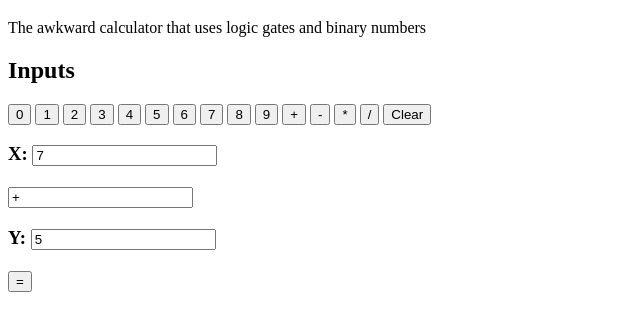
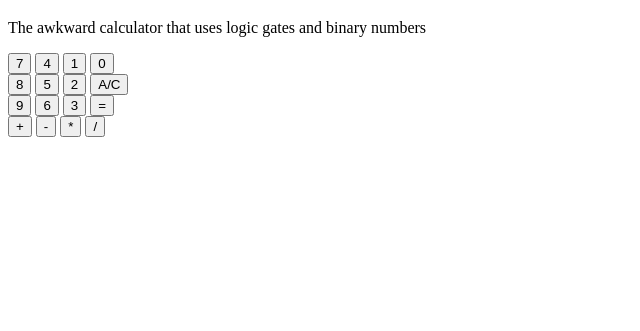
Before and after one commit to CyprianESPI/odin-logicalc, a plain HTML site: page index.html in a window 1280 px wide. Shown: the part 61-392 px from the top of the page, without its empty margins (0-640 px from the left). Drawn offline with Linux system fonts and the light colour scheme.

Commit message:
Change style to display cal buttons

```diff
--- a/index.html
+++ b/index.html
@@ -6,6 +6,7 @@
     <meta name="viewport" content="width=device-width, initial-scale=1.0">
     <title>LogiCalc</title>
 
+    <link rel="stylesheet" href="styles.css" />
     <script src="index.js" defer></script>
 </head>
 
@@ -14,55 +15,37 @@
 
     <p>The awkward calculator that uses logic gates and binary numbers</p>
 
-    <h2>Inputs</h2>
-
     <main>
-        <div>
         <div id="result"></div>
 
-            <div id="calcBtns">
+        <div class="calculator">
+            <div class="flex-grid">
+                <div class="col">
+                    <button id="7" onclick="btnClick(7)">7</button>
+                    <button id="4" onclick="btnClick(4)">4</button>
+                    <button id="1" onclick="btnClick(1)">1</button>
                     <button id="0" onclick="btnClick(0)">0</button>
-                <button id="1" onclick="btnClick(1)">1</button>
+                </div>
+                <div class="col">
+                    <button id="8" onclick="btnClick(8)">8</button>
+                    <button id="5" onclick="btnClick(5)">5</button>
                     <button id="2" onclick="btnClick(2)">2</button>
+                    <button id="clear" onclick="btnClick('clear')">A/C</button>
+                </div>
+                <div class="col">
+                    <button id="9" onclick="btnClick(9)">9</button>
+                    <button id="6" onclick="btnClick(6)">6</button>
                     <button id="3" onclick="btnClick(3)">3</button>
-                <button id="4" onclick="btnClick(4)">4</button>
-                <button id="5" onclick="btnClick(5)">5</button>
-                <button id="6" onclick="btnClick(6)">6</button>
-                <button id="7" onclick="btnClick(7)">7</button>
-                <button id="8" onclick="btnClick(8)">8</button>
-                <button id="9" onclick="btnClick(9)">9</button>
+                    <button onclick="operate()">=</button>
+                </div>
+                <div class="col">
                     <button id="+" onclick="btnClick('+')">+</button>
                     <button id="-" onclick="btnClick('-')">-</button>
                     <button id="*" onclick="btnClick('*')">*</button>
                     <button id="/" onclick="btnClick('/')">/</button>
-                <button id="clear" onclick="btnClick('clear')">Clear</button>
                 </div>
             </div>
-
-        <h3>
-            <label for="x">X:</label>
-            <input type="number" id="x" name="x" min="0" value="7">
-        </h3>
-
-        <h3>
-            <input list="operands" id="operand" name="operand" value="+">
-
-            <datalist id="operands">
-                <option value="+">
-                <option value="-">
-                <option value="*">
-                <option value="/">
-            </datalist>
-        </h3>
-
-        <h3>
-            <label for="y">Y:</label>
-            <input type="number" id="y" name="y" min="0" value="5">
-        </h3>
-
-        <h3>
-            <button onclick="operate()">=</button>
-        </h3>
+        </div>
     </main>
 
 
```
Lines whose indentation alone changed are shown as unchanged.
